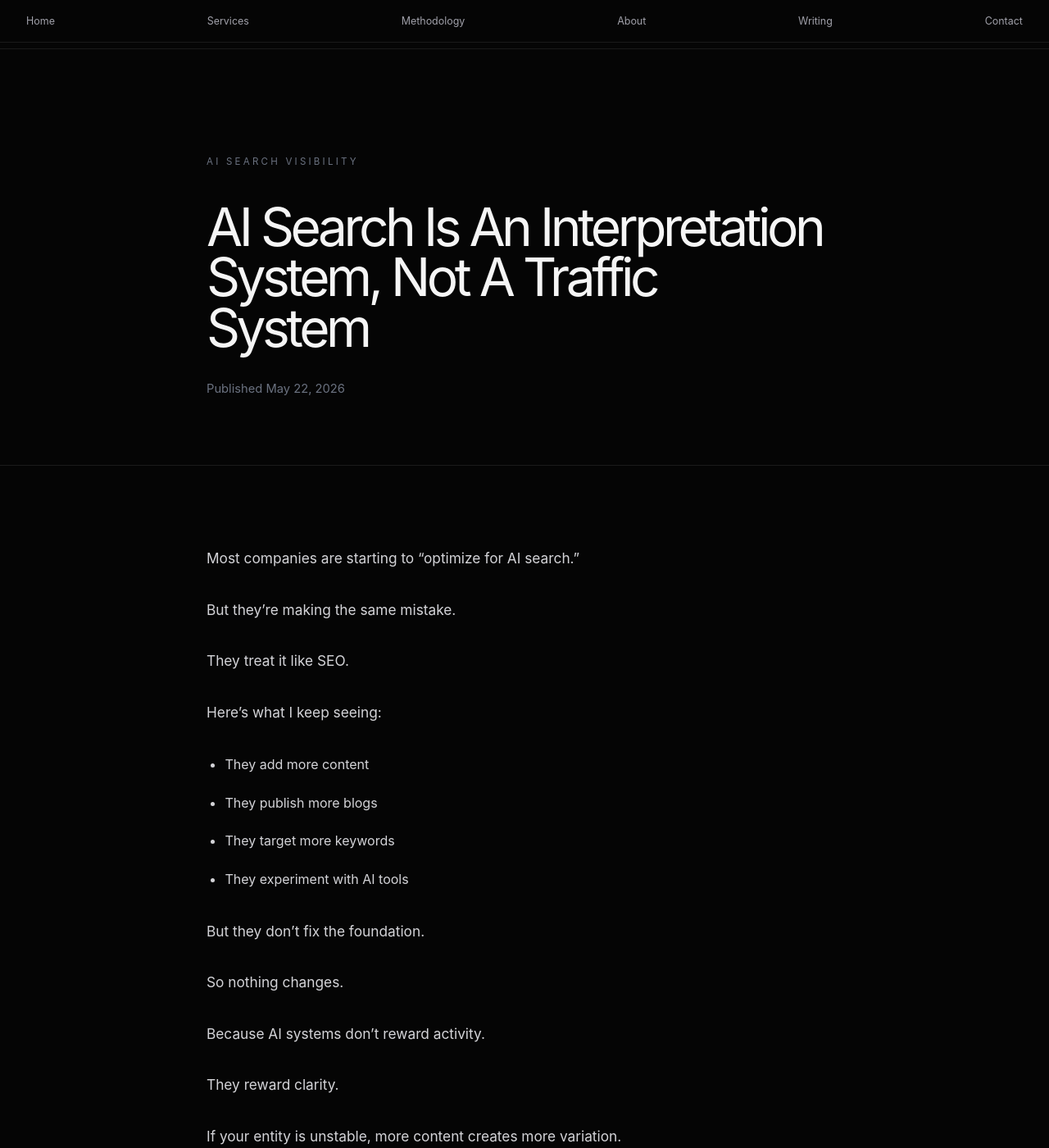
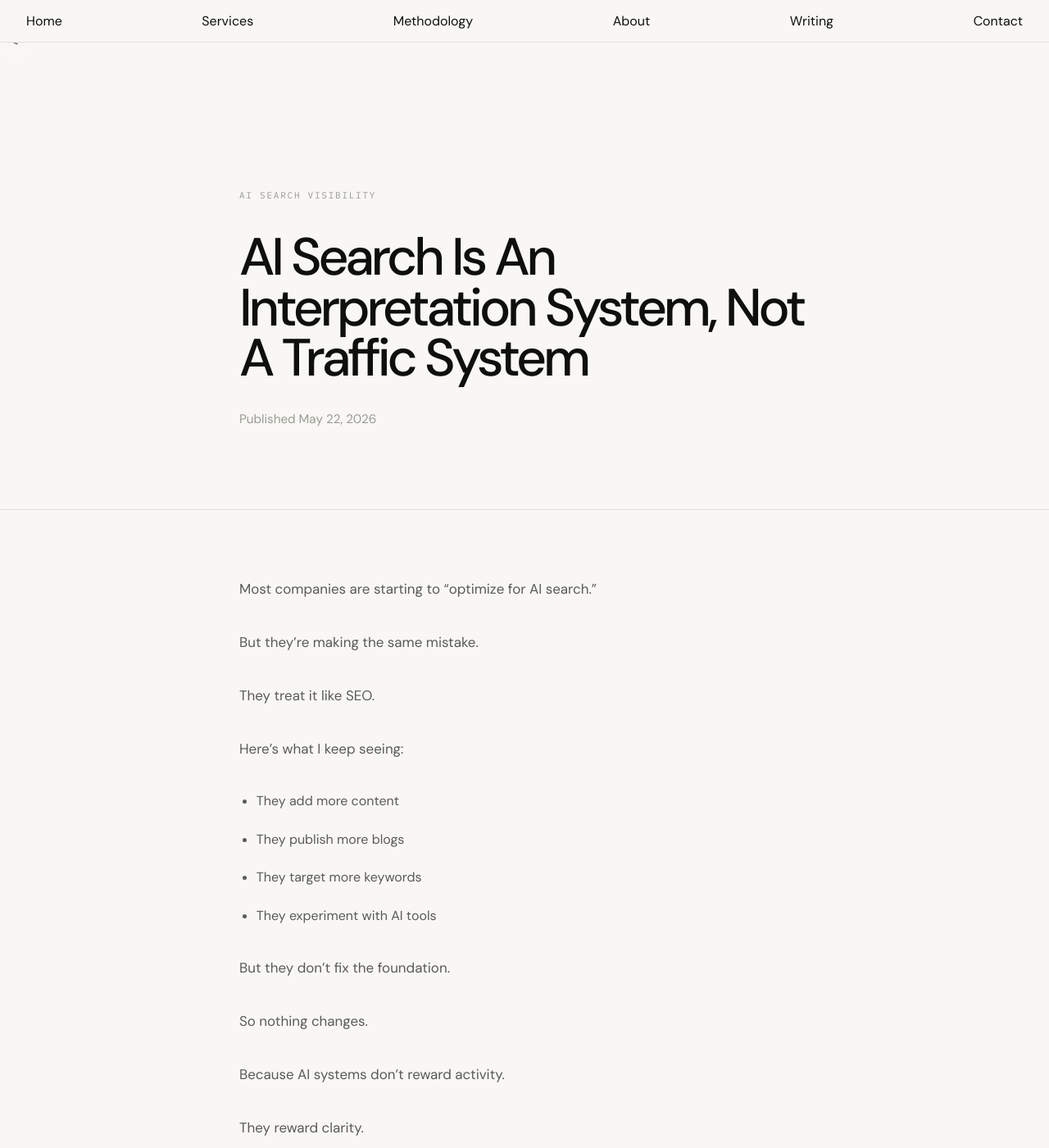
Before and after one commit to abhishu5/abhishekkumar.org, a Jekyll site: the page built from _posts/2026-05-22-ai-search-is-an-interpretation-system.md, in a window 1280 px wide and 1400 px high. Shown: the whole window at 82% size. Built offline with Jekyll 4.4.1, drawn with Linux system fonts in a browser that asks for light colours.

Commit message:
Update post.html

```diff
--- a/_layouts/post.html
+++ b/_layouts/post.html
@@ -41,255 +41,131 @@
 
 <style>
 
-:root{
-  --bg:#050505;
-  --surface:#0b0b0b;
-  --border:#1a1a1a;
-  --text:#f5f5f5;
-  --text2:#a1a1aa;
-  --text3:#6b7280;
-}
-
-*{
-  margin:0;
-  padding:0;
-  box-sizing:border-box;
-}
-
-html{
-  scroll-behavior:smooth;
-}
-
-body{
-  background:var(--bg);
-  color:var(--text);
-  font-family:Inter,sans-serif;
-  -webkit-font-smoothing:antialiased;
-  text-rendering:optimizeLegibility;
-}
-
-a{
-  color:inherit;
-  text-decoration:none;
-}
-
-.nav{
-  height:60px;
-  border-bottom:0.5px solid var(--border);
-  display:flex;
-  align-items:center;
-  padding:0 2rem;
-  gap:4rem;
-}
-
-.logo a{
-  font-size:.95rem;
-  font-weight:600;
-  letter-spacing:-0.03em;
-}
-
-nav{
-  display:flex;
-  gap:2.5rem;
-  margin-left:auto;
-}
-
-nav a{
-  font-size:.78rem;
-  color:var(--text2);
-  transition:.2s ease;
-}
-
-nav a:hover{
-  color:var(--text);
-}
-
 .article-hero{
-  padding:8rem 0 5rem;
+  padding:10rem 0 6rem;
   border-bottom:0.5px solid var(--border);
 }
 
-.article-wrap{
-  width:min(100%,840px);
+.article-hero-inner{
+  width:100%;
+  max-width:760px;
   margin:0 auto;
   padding:0 2rem;
 }
 
 .article-label{
-  font-size:.72rem;
-  letter-spacing:.28em;
+  font-family:var(--mono);
+  font-size:11px;
+  letter-spacing:0.16em;
   text-transform:uppercase;
   color:var(--text3);
-  margin-bottom:2.4rem;
+  margin-bottom:2.2rem;
+  display:block;
 }
 
-.article-hero h1{
-  font-size:clamp(3rem,5vw,4.8rem);
-  line-height:.96;
-  font-weight:400;
-  letter-spacing:-0.07em;
+.article-title{
+  font-size:clamp(3rem,5vw,5rem);
+  line-height:0.96;
+  letter-spacing:-0.065em;
+  font-weight:500;
+  color:var(--text);
   max-width:760px;
+  margin:0;
 }
 
 .article-meta{
   margin-top:2rem;
+  font-size:.95rem;
   color:var(--text3);
-  font-size:.92rem;
 }
 
 .article-content{
-  padding:6rem 0 8rem;
+  width:100%;
+  max-width:760px;
+  margin:0 auto;
+  padding:5rem 2rem 7rem;
 }
 
 .article-content p{
-  font-size:1.08rem;
+  font-size:1.06rem;
   line-height:1.95;
-  color:#d4d4d8;
-  margin-bottom:1.8rem;
+  color:var(--text2);
+  margin-bottom:2rem;
 }
 
 .article-content h2{
-  font-size:2.2rem;
-  line-height:1.08;
-  letter-spacing:-0.05em;
-  margin-top:5rem;
-  margin-bottom:1.5rem;
+  font-size:2rem;
+  line-height:1.1;
+  letter-spacing:-0.04em;
   font-weight:500;
-  max-width:760px;
+  margin:5rem 0 2rem;
+  color:var(--text);
 }
 
 .article-content h3{
   font-size:1.35rem;
-  margin-top:3rem;
-  margin-bottom:1rem;
   font-weight:500;
+  margin:3rem 0 1rem;
+  color:var(--text);
 }
 
 .article-content ul,
 .article-content ol{
-  margin:2rem 0;
-  padding-left:1.4rem;
+  padding-left:1.3rem;
+  margin-bottom:2rem;
 }
 
 .article-content li{
-  color:#d4d4d8;
+  color:var(--text2);
+  line-height:1.9;
   margin-bottom:1rem;
-  line-height:1.9;
 }
 
 .article-content strong{
-  color:#fff;
+  color:var(--text);
   font-weight:500;
 }
 
-.article-content blockquote{
-  border-left:1px solid var(--border);
-  padding-left:1.5rem;
-  margin:3rem 0;
-  color:#c4c4c7;
-  font-size:1.08rem;
-  line-height:1.9;
-}
-
-.article-content code{
-  background:#101010;
-  border:1px solid var(--border);
-  padding:.15rem .4rem;
-  border-radius:4px;
-  font-size:.92rem;
-}
-
-.article-content pre{
-  overflow:auto;
-  padding:1.5rem;
-  border:1px solid var(--border);
-  background:#0b0b0b;
-  margin:2rem 0;
-}
-
-.article-content pre code{
-  border:none;
-  padding:0;
-  background:transparent;
-}
-
-.article-content hr{
-  border:none;
-  border-top:.5px solid var(--border);
-  margin:5rem 0;
+.article-content a{
+  color:var(--text);
+  text-decoration:none;
+  border-bottom:1px solid var(--border);
 }
 
 .article-pagination{
+  margin-top:6rem;
+  padding-top:3rem;
   border-top:0.5px solid var(--border);
-  padding-top:3rem;
-  margin-top:6rem;
+
   display:flex;
   justify-content:space-between;
   gap:2rem;
+  flex-wrap:wrap;
 }
 
 .article-pagination a{
-  color:var(--text2);
-  font-size:.95rem;
+  color:var(--text);
+  text-decoration:none;
   transition:.2s ease;
 }
 
 .article-pagination a:hover{
-  color:var(--text);
+  opacity:.65;
 }
 
-.footer{
-  border-top:0.5px solid var(--border);
-  padding:2rem;
-  text-align:center;
-  color:var(--text3);
-  font-size:.82rem;
+@media (max-width:900px){
+
+  .article-hero{
+    padding:8rem 0 5rem;
   }
 
-@media(max-width:768px){
-
-  .nav{
-    padding:0 1rem;
-    gap:1rem;
-  }
-
-  nav{
-    gap:1rem;
-  }
-
-  nav a{
-    font-size:.72rem;
-  }
-
-  .article-hero{
-    padding:5rem 0 4rem;
-  }
-
-  .article-wrap{
-    padding:0 1.25rem;
-  }
-
-  .article-hero h1{
-    font-size:clamp(2.7rem,12vw,4.2rem);
+  .article-title{
+    font-size:clamp(2.5rem,11vw,4rem);
     line-height:1;
-    max-width:100%;
   }
 
   .article-content{
-    padding:4rem 0 5rem;
-  }
-
-  .article-content p{
-    font-size:1rem;
-    line-height:1.85;
-  }
-
-  .article-content h2{
-    font-size:1.7rem;
-  }
-
-  .article-pagination{
-    flex-direction:column;
+    padding:4rem 1.5rem 6rem;
   }
 
 }
@@ -315,19 +191,23 @@
     <a href="/contact.html">Contact</a>
   </nav>
 
+  <button id="theme-toggle" class="theme-toggle">
+    ☾
+  </button>
+
 </header>
 
 <main>
 
 <section class="article-hero">
 
-  <div class="article-wrap">
+  <div class="article-hero-inner">
 
-    <div class="article-label">
+    <span class="article-label">
       AI SEARCH VISIBILITY
-    </div>
+    </span>
 
-    <h1>
+    <h1 class="article-title">
       {{ page.title }}
     </h1>
 
@@ -340,8 +220,6 @@
 </section>
 
 <section class="article-content">
-
-  <div class="article-wrap">
 
   {{ content }}
 
@@ -361,8 +239,6 @@
 
   </div>
 
-  </div>
-
 </section>
 
 </main>
@@ -371,5 +247,15 @@
   © 2026 Abhishek Kumar
 </footer>
 
+<script>
+
+const toggle = document.getElementById('theme-toggle');
+
+toggle.addEventListener('click', () => {
+  document.body.classList.toggle('light-mode');
+});
+
+</script>
+
 </body>
 </html>
```
Lines whose indentation alone changed are shown as unchanged.
